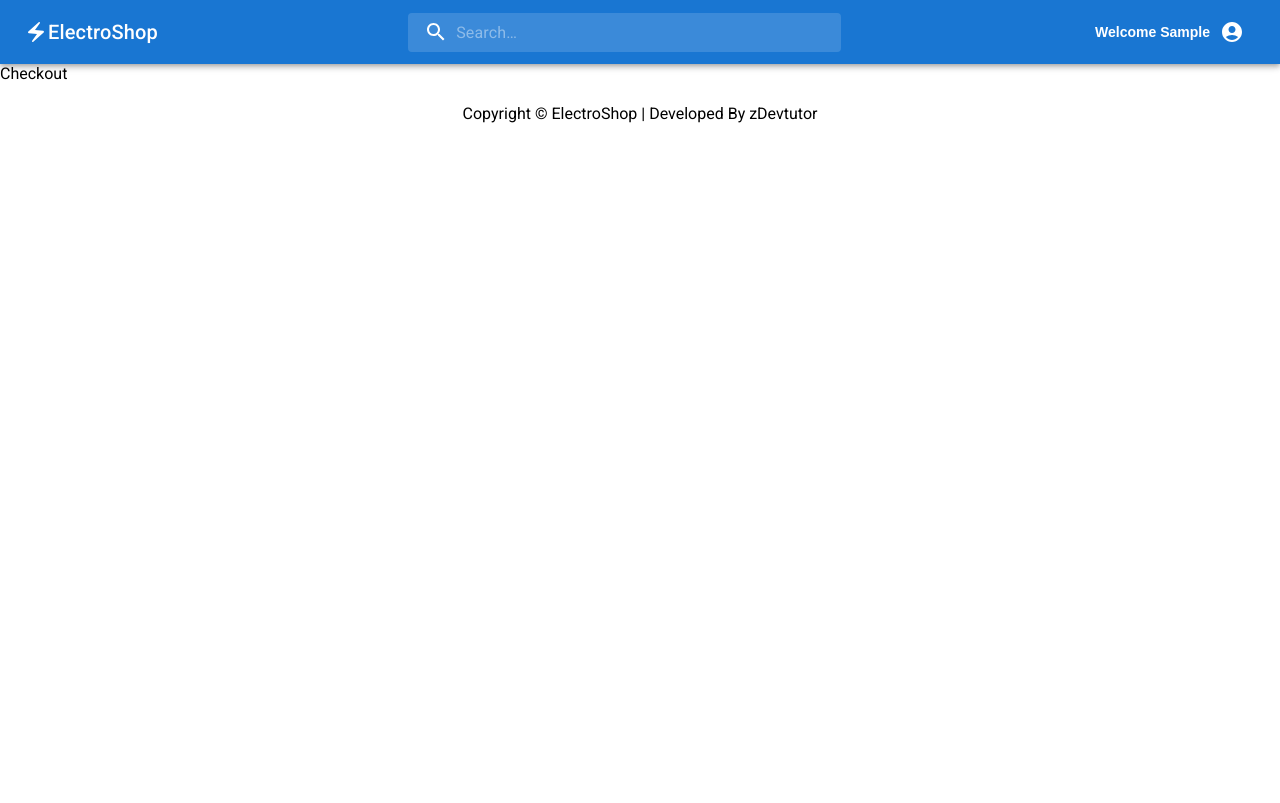
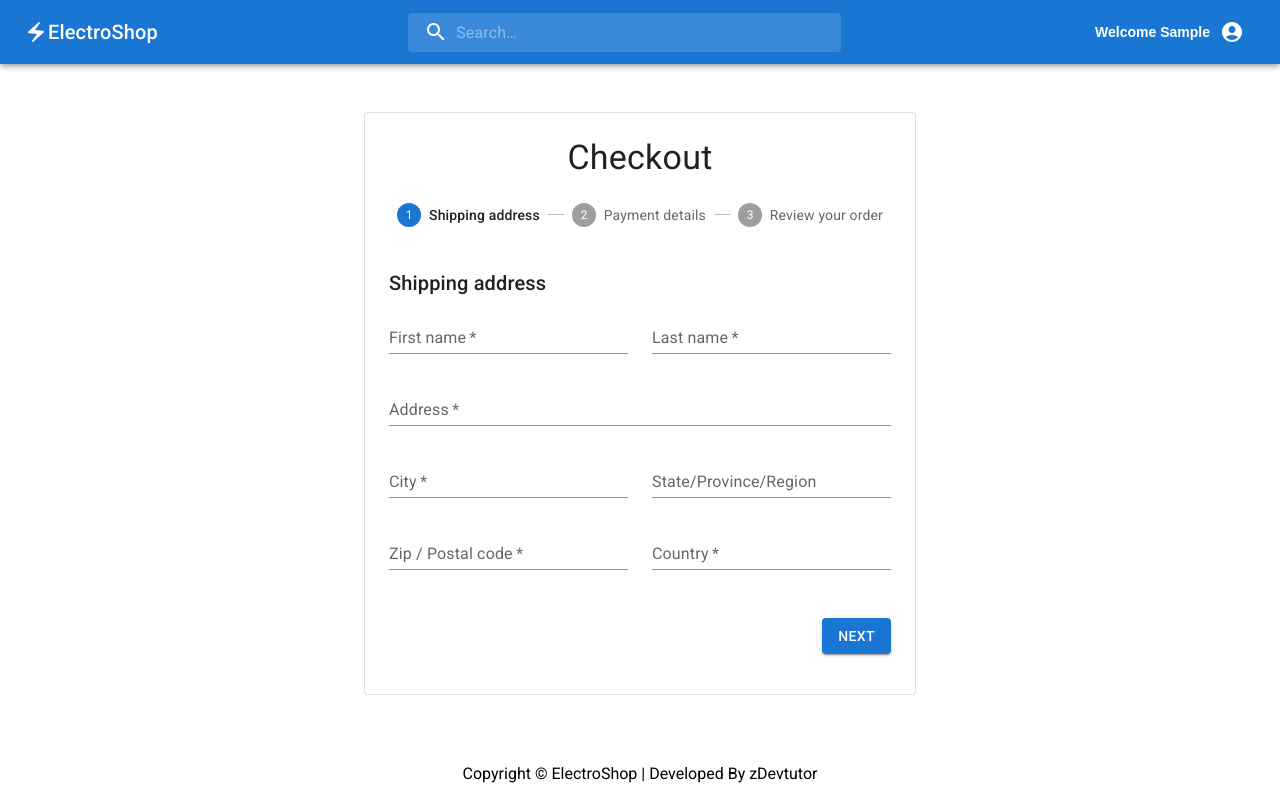
Before and after one commit to zDevtutor/Electroshop, a React (Create React App) app in the folder frontend/: page /checkout in a window 1280 px wide. Built offline with nearby package versions, Linux system fonts and the light colour scheme; sample sign-in values are in the browser's storage.

Commit message:
Build checkout frontend system

```diff
--- a/frontend/src/components/Layout/Footer.js
+++ b/frontend/src/components/Layout/Footer.js
@@ -10,7 +10,7 @@ const Footer = () => {
 				alignItems: 'center',
 				justifyContent: 'center',
 			}}>
-			<Typography variant='p' component='p'>
+			<Typography variant='p' component='p' textAlign='center'>
 				Copyright &copy; ElectroShop | Developed By zDevtutor
 			</Typography>
 		</Stack>
--- a/frontend/src/components/checkout/AddressForm.js
+++ b/frontend/src/components/checkout/AddressForm.js
@@ -1,19 +1,54 @@
-import React from 'react';
-import {
-	Grid,
-	Typography,
-	TextField,
-	FormControlLabel,
-	Checkbox,
-} from '@mui/material';
+import React, { useEffect, useState } from 'react';
+import { Grid, Typography, TextField, Button } from '@mui/material';
+import { useDispatch, useSelector } from 'react-redux';
+import { saveShippingAddress, selectCart } from '../../store/cartSlice';
 
-const AddressForm = () => {
+const AddressForm = props => {
+	const { shippingAddress } = useSelector(selectCart);
+	const [firstName, setFirstName] = useState('');
+	const [lastName, setLastName] = useState('');
+	const [address, setAddress] = useState('');
+	const [city, setCity] = useState('');
+	const [region, setRegion] = useState('');
+	const [postalCode, setPostalCode] = useState('');
+	const [country, setCountry] = useState('');
+	const disptach = useDispatch();
+
+	const submitFormHandler = event => {
+		event.preventDefault();
+		props.onNext();
+
+		disptach(
+			saveShippingAddress({
+				firstName,
+				lastName,
+				address,
+				city,
+				region,
+				postalCode,
+				country,
+			})
+		);
+	};
+
+	useEffect(() => {
+		if (Object.keys(shippingAddress).length > 0) {
+			setFirstName(shippingAddress.firstName);
+			setLastName(shippingAddress.lastName);
+			setAddress(shippingAddress.address);
+			setCity(shippingAddress.city);
+			setRegion(shippingAddress.region);
+			setPostalCode(shippingAddress.postalCode);
+			setCountry(shippingAddress.country);
+		}
+	}, [shippingAddress]);
+
 	return (
 		<>
 			<Typography variant='h6' gutterBottom>
 				Shipping address
 			</Typography>
-			<Grid container spacing={3}>
+			<Grid container spacing={3} component='form' onSubmit={submitFormHandler}>
 				<Grid item xs={12} sm={6}>
 					<TextField
 						required
@@ -23,6 +58,8 @@ const AddressForm = () => {
 						fullWidth
 						autoComplete='given-name'
 						variant='standard'
+						value={firstName}
+						onChange={e => setFirstName(e.target.value)}
 					/>
 				</Grid>
 				<Grid item xs={12} sm={6}>
@@ -34,29 +71,24 @@ const AddressForm = () => {
 						fullWidth
 						autoComplete='family-name'
 						variant='standard'
+						value={lastName}
+						onChange={e => setLastName(e.target.value)}
 					/>
 				</Grid>
 				<Grid item xs={12}>
 					<TextField
 						required
-						id='address1'
-						name='address1'
-						label='Address line 1'
+						id='address'
+						name='address'
+						label='Address'
 						fullWidth
-						autoComplete='shipping address-line1'
+						autoComplete='shipping address'
 						variant='standard'
+						value={address}
+						onChange={e => setAddress(e.target.value)}
 					/>
 				</Grid>
-				<Grid item xs={12}>
-					<TextField
-						id='address2'
-						name='address2'
-						label='Address line 2'
-						fullWidth
-						autoComplete='shipping address-line2'
-						variant='standard'
-					/>
-				</Grid>
+
 				<Grid item xs={12} sm={6}>
 					<TextField
 						required
@@ -64,8 +96,10 @@ const AddressForm = () => {
 						name='city'
 						label='City'
 						fullWidth
-						autoComplete='shipping address-level2'
+						autoComplete='shipping city'
 						variant='standard'
+						value={city}
+						onChange={e => setCity(e.target.value)}
 					/>
 				</Grid>
 				<Grid item xs={12} sm={6}>
@@ -75,6 +109,8 @@ const AddressForm = () => {
 						label='State/Province/Region'
 						fullWidth
 						variant='standard'
+						value={region}
+						onChange={e => setRegion(e.target.value)}
 					/>
 				</Grid>
 				<Grid item xs={12} sm={6}>
@@ -86,6 +122,8 @@ const AddressForm = () => {
 						fullWidth
 						autoComplete='shipping postal-code'
 						variant='standard'
+						value={postalCode}
+						onChange={e => setPostalCode(e.target.value)}
 					/>
 				</Grid>
 				<Grid item xs={12} sm={6}>
@@ -97,15 +135,14 @@ const AddressForm = () => {
 						fullWidth
 						autoComplete='shipping country'
 						variant='standard'
+						value={country}
+						onChange={e => setCountry(e.target.value)}
 					/>
 				</Grid>
-				<Grid item xs={12}>
-					<FormControlLabel
-						control={
-							<Checkbox color='secondary' name='saveAddress' value='yes' />
-						}
-						label='Use this address for payment details'
-					/>
+				<Grid item xs={12} textAlign='right'>
+					<Button type='submit' variant='contained' sx={{ mt: 3, mb: 2 }}>
+						Next
+					</Button>
 				</Grid>
 			</Grid>
 		</>
--- /dev/null
+++ b/frontend/src/components/checkout/PaymentForm.js
@@ -0,0 +1,77 @@
+import React, { useEffect, useState } from 'react';
+
+import {
+	Typography,
+	Grid,
+	RadioGroup,
+	FormControlLabel,
+	Radio,
+	Button,
+} from '@mui/material';
+import { useDispatch, useSelector } from 'react-redux';
+import { savePaymentMethod, selectCart } from '../../store/cartSlice';
+
+const PaymentForm = props => {
+	const { paymentMethod } = useSelector(selectCart);
+	const [payment, setPayment] = useState('PayPal');
+	const dispatch = useDispatch();
+
+	const submitFormHandler = event => {
+		event.preventDefault();
+		props.onNext();
+		dispatch(savePaymentMethod(payment));
+	};
+
+	const navigateBackHandler = () => {
+		props.onBack();
+	};
+
+	useEffect(() => {
+		if (paymentMethod) {
+			setPayment(paymentMethod);
+		}
+	}, [paymentMethod]);
+
+	return (
+		<>
+			<Typography variant='h6' gutterBottom>
+				Payment method
+			</Typography>
+			<Grid container spacing={3} component='form' onSubmit={submitFormHandler}>
+				<Grid item xs={12} md={6}>
+					<RadioGroup
+						row
+						aria-labelledby='demo-row-radio-buttons-group-label'
+						name='row-radio-buttons-group'
+						value={payment}
+						onChange={e => setPayment(e.target.value)}>
+						<FormControlLabel
+							value='PayPal'
+							control={<Radio />}
+							label='PayPal or Credit Card'
+						/>
+						<FormControlLabel
+							value='Stripe'
+							control={<Radio />}
+							label='Stripe'
+						/>
+					</RadioGroup>
+				</Grid>
+
+				<Grid item xs={12} textAlign='right'>
+					<Button
+						type='button'
+						sx={{ mt: 3, mb: 2 }}
+						onClick={navigateBackHandler}>
+						Back
+					</Button>
+					<Button type='submit' variant='contained' sx={{ mt: 3, mb: 2 }}>
+						Next
+					</Button>
+				</Grid>
+			</Grid>
+		</>
+	);
+};
+
+export default PaymentForm;
--- /dev/null
+++ b/frontend/src/components/checkout/Review.js
@@ -0,0 +1,123 @@
+import React from 'react';
+
+import {
+	Typography,
+	List,
+	ListItem,
+	ListItemText,
+	Grid,
+	Alert,
+	ListItemAvatar,
+	Avatar,
+	Button,
+} from '@mui/material';
+import { useSelector } from 'react-redux';
+import { selectCart } from '../../store/cartSlice';
+
+const Review = props => {
+	const { cartItems, shippingAddress, paymentMethod } = useSelector(selectCart);
+
+	const placeOrderHandler = () => {
+		props.onNext();
+	};
+
+	const navigateBackHandler = () => {
+		props.onBack();
+	};
+
+	const totalItemsPrice = cartItems.reduce((curr, item) => {
+		return curr + item.price * item.qty;
+	}, 0);
+
+	const shippingPrice = !totalItemsPrice ? 0 : totalItemsPrice > 100 ? 25 : 50;
+
+	const taxPrice = 0.15 * totalItemsPrice;
+	const totalPrice = totalItemsPrice + shippingPrice + taxPrice;
+
+	const addDecimal = num => {
+		return (Math.round(num * 100) / 100).toFixed(2);
+	};
+
+	return (
+		<>
+			<Typography variant='h6' gutterBottom>
+				Order summary
+			</Typography>
+			<List disablePadding>
+				{cartItems.length === 0 ? (
+					<Alert severity='info'>Your Cart Is Empty</Alert>
+				) : (
+					cartItems.map(item => (
+						<ListItem key={item.product} sx={{ py: 1, px: 0 }}>
+							<ListItemAvatar>
+								<Avatar alt={item.name} src={item.image} />
+							</ListItemAvatar>
+							<ListItemText
+								primary={item.name}
+								secondary={`Qty: ${item.qty}`}
+							/>
+							<Typography variant='body2'>
+								${addDecimal(item.price * item.qty)}
+							</Typography>
+						</ListItem>
+					))
+				)}
+
+				<ListItem sx={{ py: 1, px: 0 }}>
+					<ListItemText primary='Shipping Price' />
+					<Typography variant='subtitle1'>
+						${addDecimal(shippingPrice)}
+					</Typography>
+				</ListItem>
+
+				<ListItem sx={{ py: 1, px: 0 }}>
+					<ListItemText primary='Tax Price' />
+					<Typography variant='subtitle1'>${addDecimal(taxPrice)}</Typography>
+				</ListItem>
+
+				<ListItem sx={{ py: 1, px: 0 }}>
+					<ListItemText primary='Total' />
+					<Typography variant='subtitle1' sx={{ fontWeight: 700 }}>
+						${addDecimal(totalPrice)}
+					</Typography>
+				</ListItem>
+			</List>
+			<Grid container spacing={2}>
+				<Grid item xs={12} sm={6}>
+					<Typography variant='h6' gutterBottom sx={{ mt: 2 }}>
+						Shipping
+					</Typography>
+					<Typography gutterBottom>
+						{shippingAddress.firstName + ' ' + shippingAddress.lastName}
+					</Typography>
+					<Typography
+						gutterBottom>{`${shippingAddress.address} ${shippingAddress.city}, ${shippingAddress.region}, ${shippingAddress.postalCode} ${shippingAddress.country}`}</Typography>
+				</Grid>
+				<Grid item container direction='column' xs={12} sm={6}>
+					<Typography variant='h6' gutterBottom sx={{ mt: 2 }}>
+						Payment Method
+					</Typography>
+					<Grid container>{paymentMethod}</Grid>
+				</Grid>
+				<Grid item xs={12} textAlign='right'>
+					<Button
+						type='button'
+						sx={{ mt: 3, mb: 2 }}
+						onClick={navigateBackHandler}>
+						Back
+					</Button>
+					<Button
+						disabled={cartItems.length === 0}
+						type='button'
+						variant='contained'
+						sx={{ mt: 3, mb: 2 }}
+						onClick={placeOrderHandler}>
+						Place Order
+					</Button>
+				</Grid>
+			</Grid>
+		</>
+	);
+};
+
+export default Review;
--- a/frontend/src/pages/Checkout.js
+++ b/frontend/src/pages/Checkout.js
@@ -1,7 +1,98 @@
-import React from 'react';
+import React, { useState, useEffect } from 'react';
+import {
+	Container,
+	Paper,
+	Stepper,
+	Step,
+	StepLabel,
+	Typography,
+} from '@mui/material';
+import AddressForm from '../components/checkout/AddressForm';
+import PaymentForm from '../components/checkout/PaymentForm';
+import Review from '../components/checkout/Review';
+import { useSelector } from 'react-redux';
+import { getUserInfo } from '../store/authSlice';
+import { useNavigate } from 'react-router-dom';
 
-const Checkout = () => {
-	return <div>Checkout</div>;
+const Checkout = props => {
+	const [activeStep, setActiveStep] = useState(0);
+	const { userInfo } = useSelector(getUserInfo);
+	const navigate = useNavigate();
+	const steps = ['Shipping address', 'Payment details', 'Review your order'];
+
+	function getStepContent(step) {
+		switch (step) {
+			case 0:
+				return (
+					<AddressForm
+						onNext={navigateNextHandler}
+						onBack={navigateBackHandler}
+					/>
+				);
+			case 1:
+				return (
+					<PaymentForm
+						onNext={navigateNextHandler}
+						onBack={navigateBackHandler}
+					/>
+				);
+			case 2:
+				return (
+					<Review onNext={navigateNextHandler} onBack={navigateBackHandler} />
+				);
+			default:
+				throw new Error('Unknown step');
+		}
+	}
+
+	const navigateNextHandler = () => {
+		setActiveStep(activeStep + 1);
+	};
+
+	const navigateBackHandler = () => {
+		setActiveStep(activeStep - 1);
+	};
+
+	useEffect(() => {
+		if (Object.keys(userInfo).length === 0) {
+			navigate('/login', { replace: true });
+		}
+	}, [userInfo, navigate]);
+
+	return (
+		<Container component='main' maxWidth='sm' sx={{ mb: 4 }}>
+			<Paper
+				variant='outlined'
+				sx={{ my: { xs: 3, md: 6 }, p: { xs: 2, md: 3 } }}>
+				<Typography component='h1' variant='h4' align='center'>
+					Checkout
+				</Typography>
+				<Stepper activeStep={activeStep} sx={{ pt: 3, pb: 5 }}>
+					{steps.map(label => (
+						<Step key={label}>
+							<StepLabel>{label}</StepLabel>
+						</Step>
+					))}
+				</Stepper>
+				<React.Fragment>
+					{activeStep === steps.length ? (
+						<React.Fragment>
+							<Typography variant='h5' gutterBottom>
+								Thank you for your order.
+							</Typography>
+							<Typography variant='subtitle1'>
+								Your order number is #2001539. We have emailed your order
+								confirmation, and will send you an update when your order has
+								shipped.
+							</Typography>
+						</React.Fragment>
+					) : (
+						<React.Fragment>{getStepContent(activeStep)}</React.Fragment>
+					)}
+				</React.Fragment>
+			</Paper>
+		</Container>
+	);
 };
 
 export default Checkout;
```
Also changed, not shown: frontend/src/pages/UserProfile.js (+4 -4 lines), frontend/src/store/cartSlice.js (+31 -2 lines).
